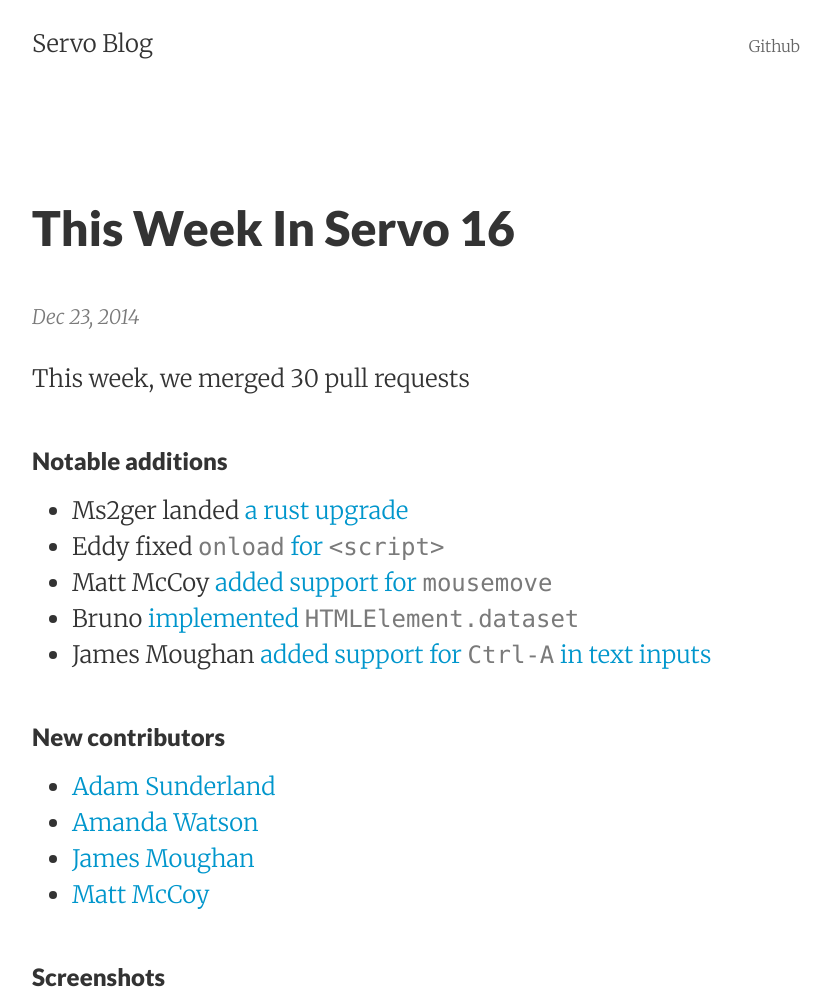
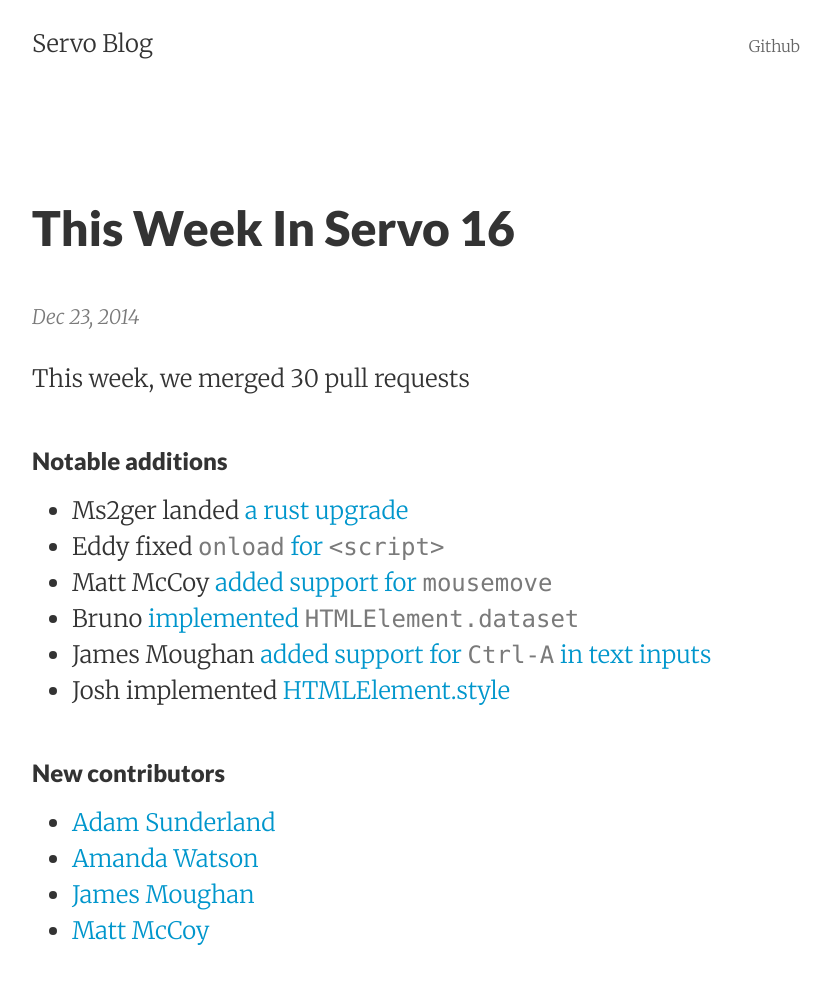
Before and after one commit to servo/blog.servo.org, a Jekyll site: the page built from _posts/2014-12-23-twis-16.md, in a window 1280 px wide. Shown: the top 989 px of the page, without its empty margins (224-1055 px from the left). Built offline with Jekyll 4.4.1, drawn with Linux system fonts in a browser that asks for light colours; grey boxes are pictures that could not be loaded.

Commit message:
Update 2014-12-23-twis-16.md

```diff
--- a/_posts/2014-12-23-twis-16.md
+++ b/_posts/2014-12-23-twis-16.md
@@ -15,6 +15,7 @@
  - Matt McCoy [added support for `mousemove`](https://github.com/servo/servo/pull/4453)
  - Bruno [implemented `HTMLElement.dataset`](https://github.com/servo/servo/pull/4038)
  - James Moughan [added support for `Ctrl-A` in text inputs](https://github.com/servo/servo/pull/4457)
+ - Josh implemented [HTMLElement.style](https://github.com/servo/servo/pull/4342)
 
 ###New contributors
 
```
